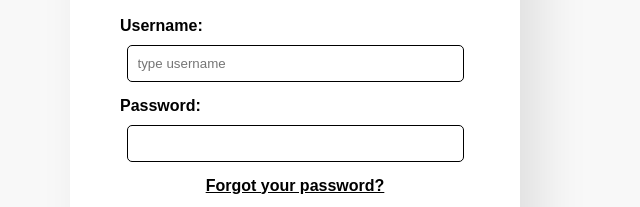
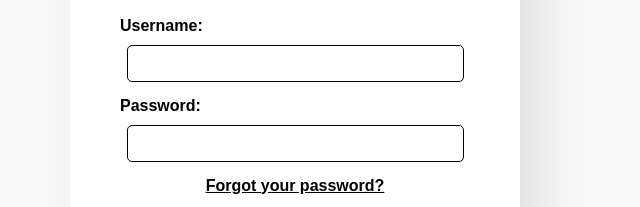
Before and after one commit to gabrieltoadere/AI-Guardian, a plain HTML site: page AI-Guardian/AI GUARDIAN Project/login.html in a window 1280 px wide. Shown: the part 195-402 px from the top of the page, 345-985 px from the left. Drawn offline with Linux system fonts and the light colour scheme.

Commit message:
deleted the placeholder for the input username

```diff
--- a/AI-Guardian/AI GUARDIAN Project/login.html
+++ b/AI-Guardian/AI GUARDIAN Project/login.html
@@ -18,7 +18,7 @@
             <!--username section-->
             <div class="input-group">
                 <label for="username">Username:</label>
-                <input type="text" id="username" name="username" placeholder="type username" required>
+                <input type="text" id="username" name="username" required>
             </div>
 
             <div class="input-group">
```
